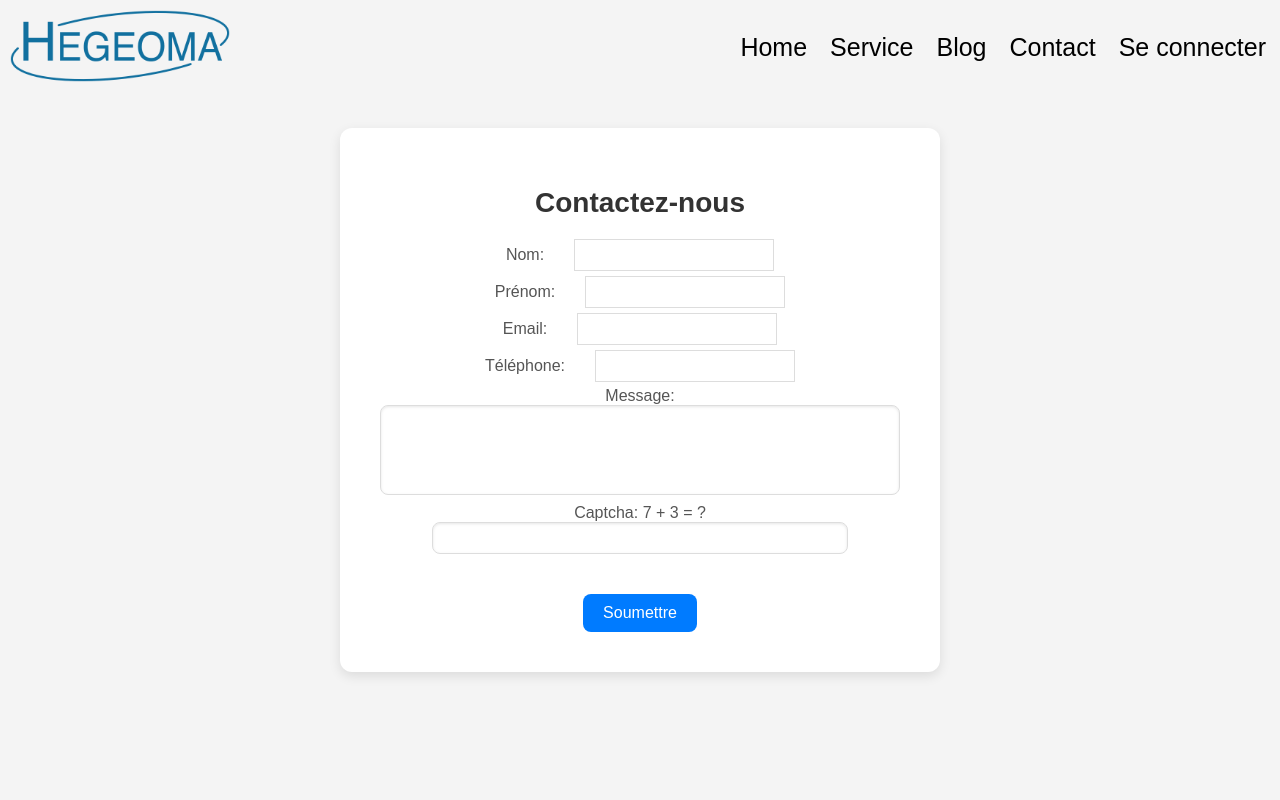
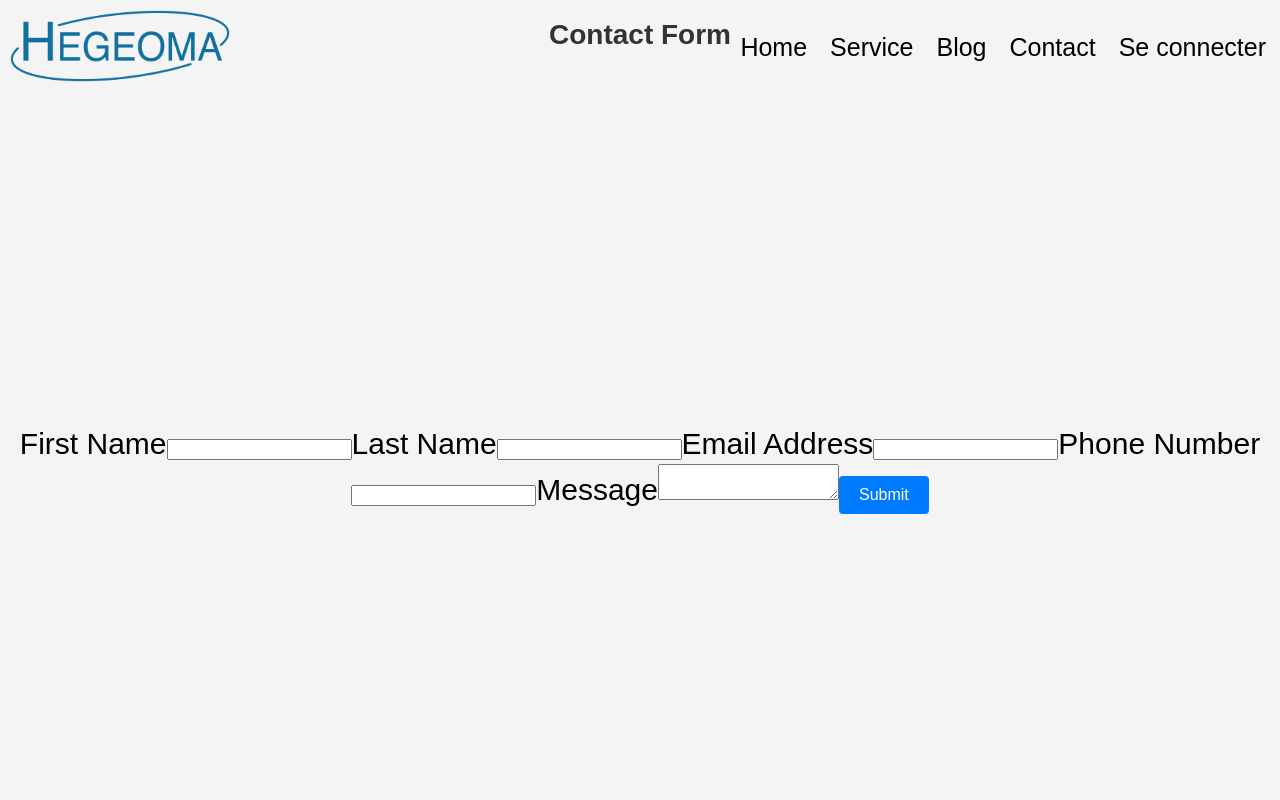
Before and after one commit to clemencebric/hegeoma, a React (Create React App) app in the folder frontend/: page /contact in a window 1280 px wide. Shown: the top 800 px of the page. Built offline with nearby package versions, Linux system fonts and the light colour scheme.

Commit message:
feat(view): ajout de form formspree

```diff
--- a/frontend/package.json
+++ b/frontend/package.json
@@ -3,6 +3,7 @@
   "version": "0.1.0",
   "private": true,
   "dependencies": {
+    "@formspree/react": "^2.5.1",
     "@fortawesome/fontawesome-svg-core": "^6.5.2",
     "@fortawesome/free-brands-svg-icons": "^6.5.2",
     "@fortawesome/free-regular-svg-icons": "^6.5.2",
--- a/frontend/src/component/contact/contact.js
+++ b/frontend/src/component/contact/contact.js
@@ -1,167 +1,101 @@
-import React, { useState, useEffect } from 'react';
-import Swal from 'sweetalert2';
-import emailjs from 'emailjs-com';
-import "./contact.css";
+import React from 'react';
+import { useForm, ValidationError } from '@formspree/react';
+import './contact.css';
 
-// Initialiser EmailJS avec votre clé publique
-emailjs.init('2PP13utTMxQGvLJLl');
+function ContactForm() {
+  const [state, handleSubmit] = useForm("xdknzarw");
 
-function Contact() {
-  const [message, setMessage] = useState('');
-  const [nom, setNom] = useState('');
-  const [prenom, setPrenom] = useState('');
-  const [email, setEmail] = useState('');
-  const [telephone, setTelephone] = useState('');
-  const [captcha, setCaptcha] = useState({ num1: 0, num2: 0, answer: 0 });
-  const [userAnswer, setUserAnswer] = useState('');
-
-  useEffect(() => {
-    generateCaptcha();
-  }, []);
-
-  const generateCaptcha = () => {
-    const num1 = Math.floor(Math.random() * 10);
-    const num2 = Math.floor(Math.random() * 10);
-    const answer = num1 + num2;
-    setCaptcha({ num1, num2, answer });
-  };
-
-  const handleSubmit = (e) => {
-    e.preventDefault();
-
-    if (parseInt(userAnswer) !== captcha.answer) {
-      Swal.fire({
-        icon: 'error',
-        title: 'Captcha incorrect',
-        text: 'Veuillez réessayer.',
-      });
-      return;
+  if (state.succeeded) {
+    return <p>Thanks for joining!</p>;
   }
 
-    // Afficher la boîte de dialogue de confirmation
-    Swal.fire({
-      title: 'Are you sure?',
-      text: "You won't be able to revert this!",
-      icon: 'warning',
-      showCancelButton: true,
-      confirmButtonColor: '#3085d6',
-      cancelButtonColor: '#d33',
-      confirmButtonText: 'Yes, submit it!'
-    }).then((result) => {
-      // Si l'utilisateur confirme, envoyer l'email
-      if (result.isConfirmed) {
-        sendEmail();
-      }
-    });
-  };
+  return (
+    <div className='pagecontact'>
+      <form onSubmit={handleSubmit}>
+        <label htmlFor="firstName">
+          First Name
+        </label>
+        <input
+          id="firstName"
+          type="text"
+          name="firstName"
+        />
+        <ValidationError
+          prefix="First Name"
+          field="firstName"
+          errors={state.errors}
+        />
 
-  const sendEmail = () => {
-    const templateParams = {
-      from_name: `${nom} ${prenom}`,
-      from_email: email,
-      message: message,
-      telephone: telephone
-    };
+        <label htmlFor="lastName">
+          Last Name
+        </label>
+        <input
+          id="lastName"
+          type="text"
+          name="lastName"
+        />
+        <ValidationError
+          prefix="Last Name"
+          field="lastName"
+          errors={state.errors}
+        />
 
-    emailjs.send('YOUR_SERVICE_ID', 'template_0wpxz9s', templateParams)
-      .then((response) => {
-        console.log('SUCCESS!', response.status, response.text);
-        Swal.fire({
-          icon: 'success',
-          title: 'Message submitted successfully',
-          showConfirmButton: false,
-          timer: 1500
-        });
-        setMessage('');
-        setNom('');
-        setPrenom('');
-        setEmail('');
-        setTelephone('');
-        setUserAnswer('');
-        generateCaptcha();
-      }, (error) => {
-        console.log('FAILED...', error);
-        Swal.fire({
-          icon: 'error',
-          title: 'Error submitting message',
-          text: error.text,
-        });
-      });
-  };
+        <label htmlFor="email">
+          Email Address
+        </label>
+        <input
+          id="email"
+          type="email"
+          name="email"
+        />
+        <ValidationError
+          prefix="Email"
+          field="email"
+          errors={state.errors}
+        />
 
-  return (
-    <div className="pagecontact">
-      <div className='minipage'>
-        <h1>Contactez-nous</h1>
-        <form className="formulairecontact" onSubmit={handleSubmit}>
-          <div className="partiedroite">
-            <label>
-              Nom:
+        <label htmlFor="phone">
+          Phone Number
+        </label>
         <input
-                className='textareacontact premierchamp'
-                value={nom}
-                onChange={(e) => setNom(e.target.value)}
-                required
+          id="phone"
+          type="tel"
+          name="phone"
         />
+        <ValidationError
+          prefix="Phone"
+          field="phone"
+          errors={state.errors}
+        />
+
+        <label htmlFor="message">
+          Message
         </label>
-            <label>
-              Prénom:
-              <input
-                className='textareacontact premierchamp'
-                value={prenom}
-                onChange={(e) => setPrenom(e.target.value)}
-                required
+        <textarea
+          id="message"
+          name="message"
         />
-            </label>
-            <label>
-              Email:
-              <input
-                className='textareacontact premierchamp'
-                type="email"
-                value={email}
-                onChange={(e) => setEmail(e.target.value)}
-                required
+        <ValidationError
+          prefix="Message"
+          field="message"
+          errors={state.errors}
         />
-            </label>
-            <label>
-              Téléphone:
-              <input
-                className='textareacontact premierchamp'
-                type="tel"
-                value={telephone}
-                onChange={(e) => setTelephone(e.target.value)}
-                required
-              />
-            </label>
-            <label>
-              Message:
-              <textarea
-                className='textareacontact'
-                value={message}
-                onChange={(e) => setMessage(e.target.value)}
-                required
-              />
-            </label>
-            <div>
-              <label>
-                Captcha: {captcha.num1} + {captcha.num2} = ?
-                <input
-                  className='textareacontact'
-                  type="number"
-                  value={userAnswer}
-                  onChange={(e) => setUserAnswer(e.target.value)}
-                  required
-                />
-              </label>
-            </div>
-          </div>
-          <div className="soumettre">
-            <button type="submit">Soumettre</button>
-          </div>
+
+        <button type="submit" disabled={state.submitting}>
+          Submit
+        </button>
       </form>
-      </div>
     </div>
   );
 }
 
-export default Contact;
+function App() {
+  return (
+    <div className="App">
+      <h1>Contact Form</h1>
+      <ContactForm />
+    </div>
+  );
+}
+
+export default App;
```
Also changed, not shown: 1 other file (tests, documents, lock files or other folders). Lines whose indentation alone changed are shown as unchanged.
